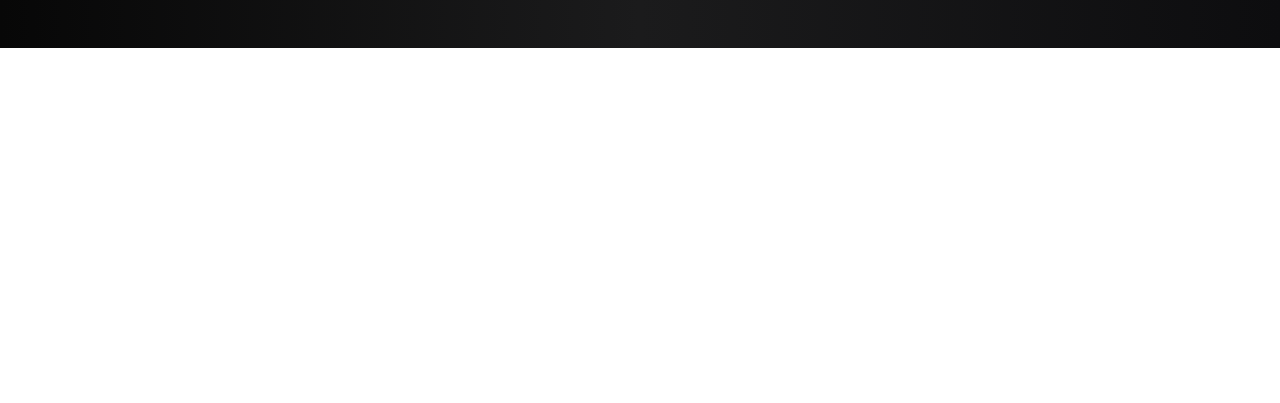
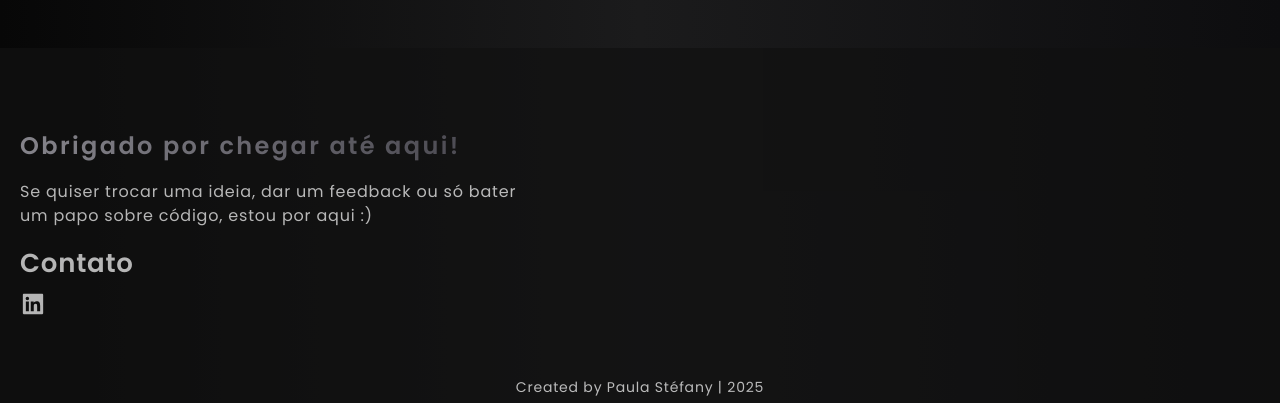
Before and after one commit to Paula-Stefany/portfolio, a Next.js app: page / in a window 1280 px wide. Shown: the part 2858-3261 px from the top of the page. Before the commit the page ends 2906 px from the top, so only its background shows below. Built offline with nearby package versions, Linux system fonts and the light colour scheme.

Commit message:
feat(landingpage) sessão footer concluída

```diff
--- a/src/app/page.tsx
+++ b/src/app/page.tsx
@@ -341,12 +341,28 @@ export default function Home() {
               </article>
             </div>
 
-
-
           </section>
 
         </Container>
 
+        <footer className="h-[358px] bg-[#111111] opacity-70 flex flex-col ">
+
+          <div className="flex flex-1 justify-center gap-2 flex-col  mt-[20px] ml-[20px]  md:w-[40%]">
+            <strong className="font-semibold text-[24px] bg-gradient-to-r from-[#BAB8C2] to-[#595762] bg-clip-text text-transparent tracking-[0.1em] mb-2 ">Obrigado por chegar até aqui!</strong>
+            <p className="text-[16px] mb-2">
+              Se quiser trocar uma ideia, dar um feedback ou só bater um papo sobre código, estou por aqui :)
+            </p>
+
+            <strong className="font-semibold text-[26px]">Contato</strong>
+            <a href="https://www.linkedin.com/in/paula-st%C3%A9fany-6141202b8/" target="_blank" rel="noopener noreferrer" className="w-fit">
+              <AiFillLinkedin size={26}/>
+            </a>
+          </div>
+
+          <p className="text-center mb-2 text-[14px]">Created by Paula Stéfany | 2025</p>
+
+        </footer>
+
     </main>
   );
 }
```
